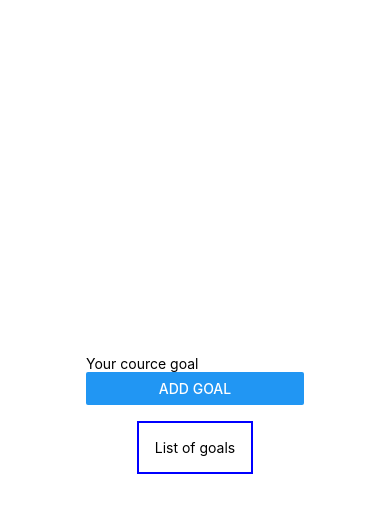
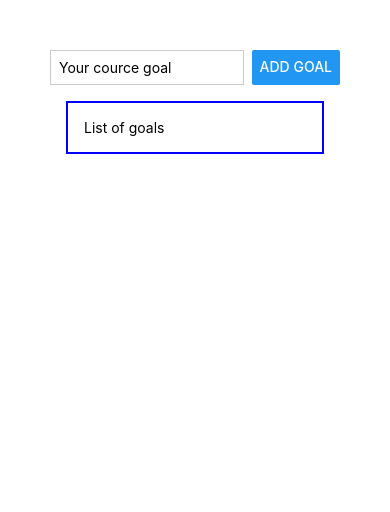
Before and after one commit to RakanEngineer/AwesomeProject, a React Native app: screen / in a window 390 px wide. Shown: the top 512 px of the page. Built offline with nearby package versions, Linux system fonts and the light colour scheme.

Commit message:
Using Flexbox

```diff
--- a/App.js
+++ b/App.js
@@ -11,9 +11,9 @@
     //   <Button title="Tap me" />
     //   {/* <StatusBar style="auto" /> */}
     // </View>
-    <View style={styles.container}>
-      <View>
-        <TextInput placeholder="Your cource goal" />
+    <View style={styles.appContainer}>
+      <View style={styles.inputContainer}>
+        <TextInput style={styles.textInput} placeholder="Your cource goal" />
         <Button title="Add Goal" />
       </View>
       <View>
@@ -24,12 +24,25 @@
 }
 
 const styles = StyleSheet.create({
+  appContainer: {
+    padding: 50,
+  },
+  inputContainer: {
+    flexDirection: "row",
+    justifyContent: "space-between",
+  },
+  textInput: {
+    borderWidth: 1,
+    borderColor: "#cccccc",
+    width: "80%",
+    marginRight: 8,
+    padding: 8,
+  },
   container: {
     flex: 1,
     backgroundColor: "#fff",
     alignItems: "center",
     justifyContent: "center",
-    padding: 50,
   },
   dummyText: {
     margin: 16,
```
